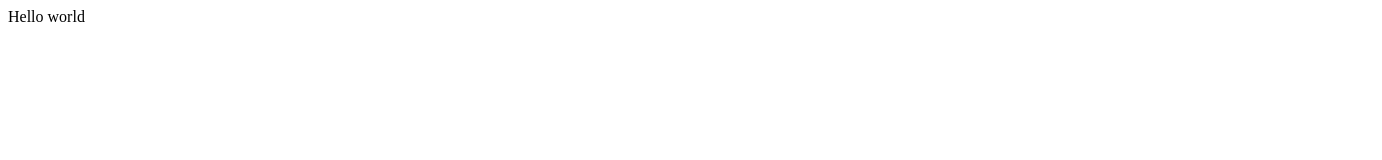
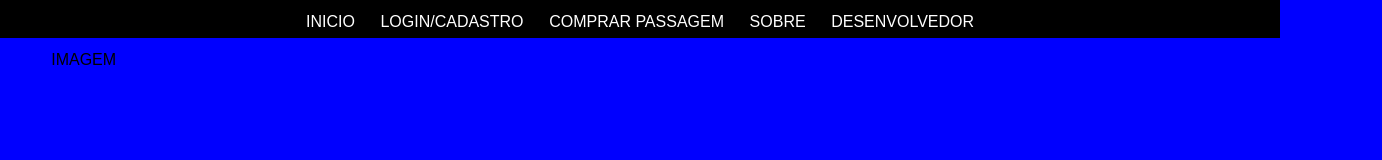
Before and after one commit to lipe753/Site-prototype, a plain HTML site: page index.html in a window 1280 px wide. Shown: the top 160 px of the page, 1382 px wide, since content can reach past the window. Drawn offline with Linux system fonts and the light colour scheme.

Commit message:
Alterações nos parágrafos

```diff
--- a/index.html
+++ b/index.html
@@ -1,23 +1,39 @@
 <!DOCTYPE html>
-<html>
+<html lang="pt-BR">
 
 <head>
-  <meta charset="utf-8">
-  <meta name="viewport" content="width=device-width">
-  <title>replit</title>
-  <link href="style.css" rel="stylesheet" type="text/css" />
+	<meta charset="UTF-8">
+	<meta http-equiv="X-UA-Compatible" content="IE=edge">
+	<meta name="viewport" content="width=device-width, initial-scale=1.0">
+	<title>Document</title>
+	<link rel="stylesheet" href="style.css">
 </head>
 
 <body>
-  Hello world
-  <script src="script.js"></script>
-
- <!--
-  This script places a badge on your repl's full-browser view back to your repl's cover
-  page. Try various colors for the theme: dark, light, red, orange, yellow, lime, green,
-  teal, blue, blurple, magenta, pink!
-  -->
-  <script src="https://replit.com/public/js/replit-badge.js" theme="blue" defer></script>
+	<div class="navegador">
+		<a href="#inicio">INICIO</a>
+		<a href="#cadastro">Login/Cadastro</a>
+		<a href="#compra">Comprar passagem</a>
+		<a href="#sobre">Sobre</a>
+		<a href="#criador">Desenvolvedor</a>
+	</div>
+	<div class="conteudo">
+		<div id="inicio">
+			<p>IMAGEM</p>
+		</div>
+		<div id="cadastro">
+			<p>INPUT DE LOGIN/CADASTRO</p>
+		</div>
+		<div id="compra">
+			<p>COMPRA DE PASSAGEM</p>
+		</div>
+		<div id="sobre">
+			<p>HISTORIA</p>
+		</div>
+		<div id="criador">
+			<p>DESENVOLVEDOR</p>
+		</div>
+	</div>
 </body>
 
 </html>
--- a/style.css
+++ b/style.css
@@ -1,4 +1,69 @@
-html, body {
-  height: 100%;
-  width: 100%;
+*{
+    margin: 0;
+    padding: 0;
+    font-family: sans-serif;
 }
+html{
+    scroll-behavior: smooth;
+}
+
+.navegador{
+    display: flex;
+    justify-content: center;
+    align-items: center;
+    background-color: black;
+    position: fixed;
+    height: fit-content;
+    width: 100vmax;
+    color: white;
+
+}
+
+.navegador a{
+    text-transform: uppercase;
+    text-decoration: none;
+    display: inline-block;
+    padding: 1vmax;
+    height: 1vmax;
+    color: white;
+    transition: all 100ms ease-in-out;
+
+}
+.navegador a:hover{
+    background-color: #333;
+    overflow: hidden;
+
+}
+
+
+
+#inicio{
+    padding: 4vmax;
+    background-color: blue;
+    height: 100vmax;
+    width: 100vmax;
+}
+#cadastro{
+    padding: 4vmax;
+    background-color: red;
+    height: 100vmax;
+    width: 100vmax;
+}
+#compra{
+    padding: 4vmax;
+    background-color: green;
+    height: 100vmax;
+    width: 100vmax;
+}
+#sobre{
+    padding: 4vmax;
+    background-color: yellow;
+    height: 100vmax;
+    width: 100vmax;
+}
+#criador{
+    padding: 4vmax;
+    background-color: purple;
+    height: 100vmax;
+    width: 100vmax;
+}
```
